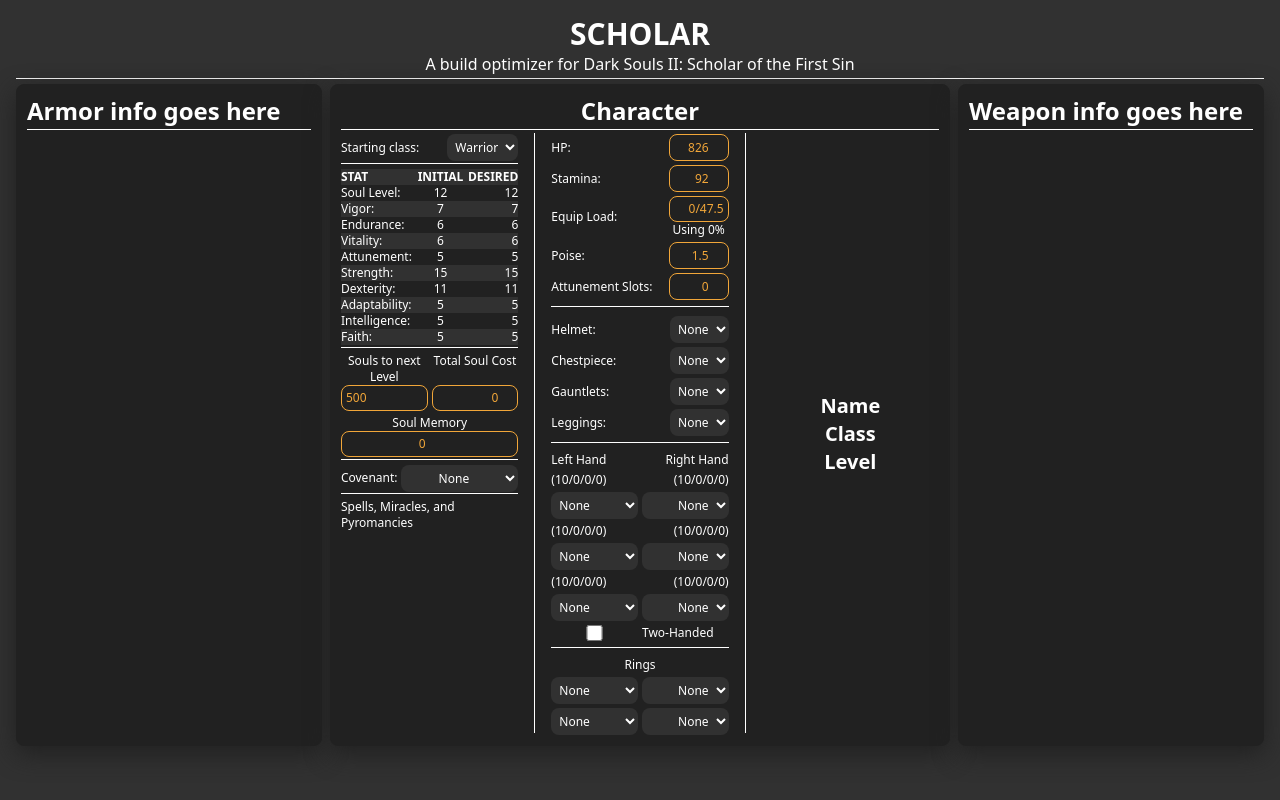
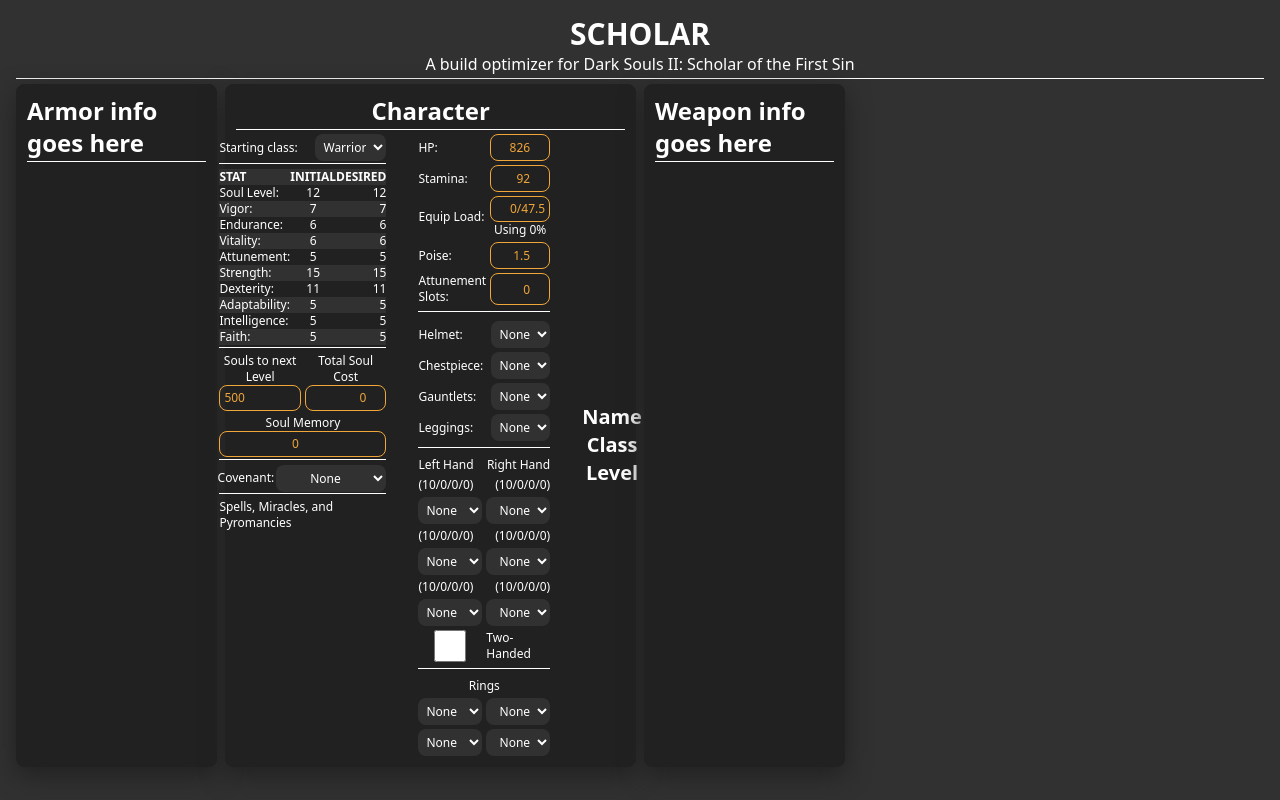
Before and after one commit to Camburgaler/scholar, a Next.js app: page / in a window 1280 px wide. Built offline with nearby package versions, Linux system fonts and the light colour scheme.

Commit message:
added styling for textarea

```diff
--- a/app/globals.css
+++ b/app/globals.css
@@ -58,7 +58,7 @@
 
 .app {
     display: grid;
-    grid-template-columns: repeat(4, minmax(0, 1fr));
+    grid-template-columns: repeat(6, minmax(0, 1fr));
     gap: 0.5rem;
     width: 100%;
     height: 100%;
@@ -107,3 +107,9 @@
 tr:nth-child(odd) {
     background-color: var(--secondary);
 }
+
+textarea {
+    border: 1px solid;
+    border-radius: 0.5rem;
+    padding: 0.25rem;
+}
```
